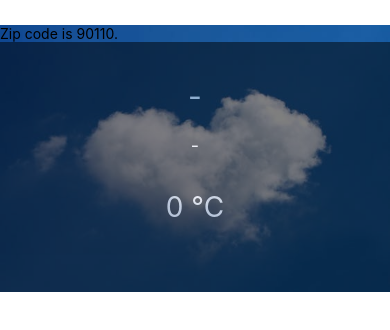
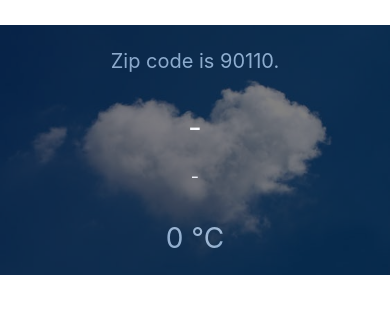
Before and after one commit to gitihm/rn, a React Native app: screen / in a window 390 px wide. Shown: the top 330 px of the page. Built offline with nearby package versions, Linux system fonts and the light colour scheme.

Commit message:
make props forecast-zipcode

```diff
--- a/components/Forecast.js
+++ b/components/Forecast.js
@@ -7,6 +7,7 @@ export default class Forecast extends React.Component {
 
             <View style={{flex:1,flexDirection: 'column',alignItems:'center'}}>
                 <View style={{alignSelf:'stretch',height:250,backgroundColor:'black',opacity:.5}}>
+                    <Text style= {styles.text1}>{"\n"}Zip code is {this.props.zipcode}.</Text>
                     <Text style= {styles.text2}>{"\n"}{this.props.main}</Text>
                     <Text style= {styles.text3}>{"\n"}{this.props.description}</Text>
                     <Text style= {styles.text4}>{"\n"}{this.props.temp} °C</Text>
--- a/components/Weather.js
+++ b/components/Weather.js
@@ -7,7 +7,7 @@ export default class Weather extends React.Component {
       super(props);
       this.state = {
         forecast: {
-          main: '-', description: '-', temp: 0
+          zipcode: this.props.zipCode ,main: '-', description: '-', temp: 0
         }
       }
     }
@@ -16,7 +16,7 @@ export default class Weather extends React.Component {
       return (
         <View style={styles.container}>
           <ImageBackground source={require('./bg.jpeg')} style={styles.backdrop}>
-            <Text>Zip code is {this.props.zipCode}.</Text>
+
             <Forecast {...this.state.forecast} />
           </ImageBackground>
         </View>
```
